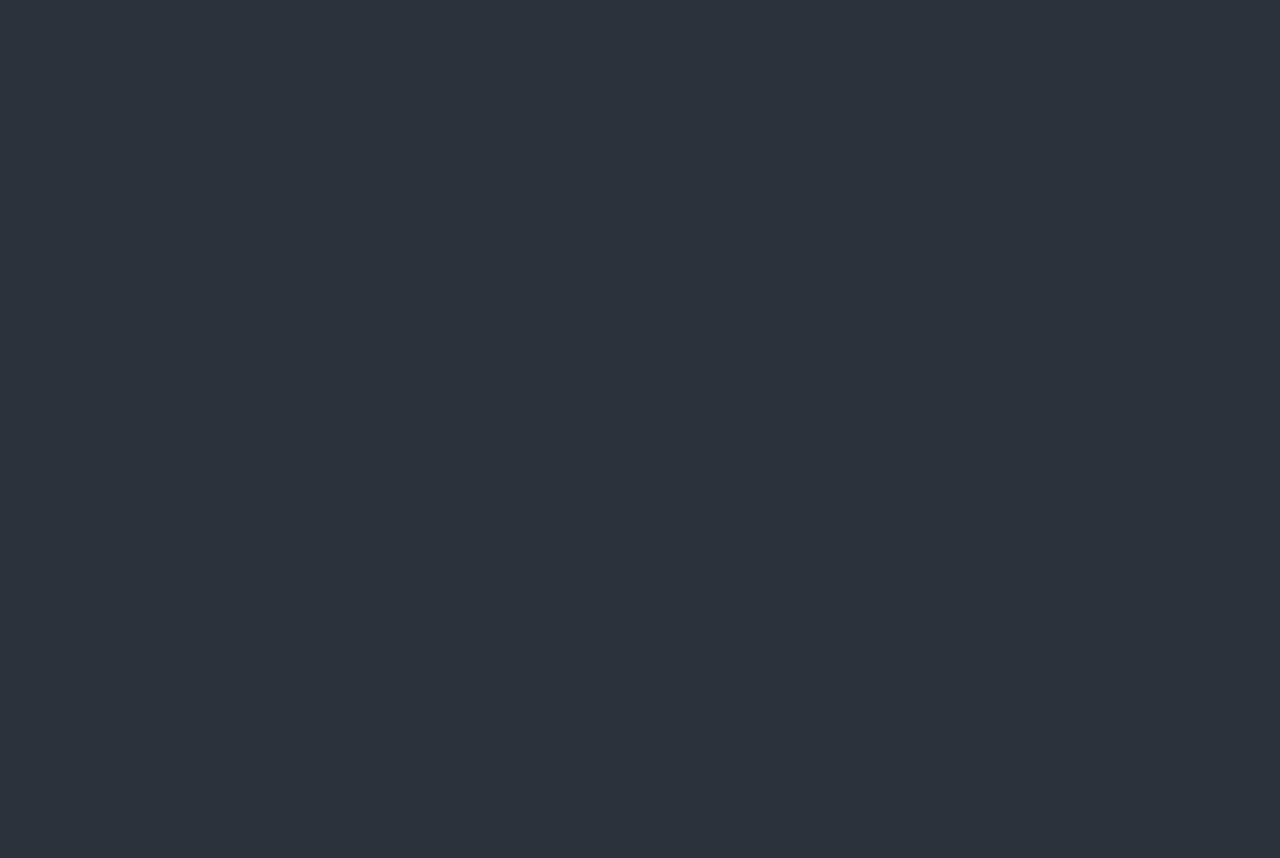
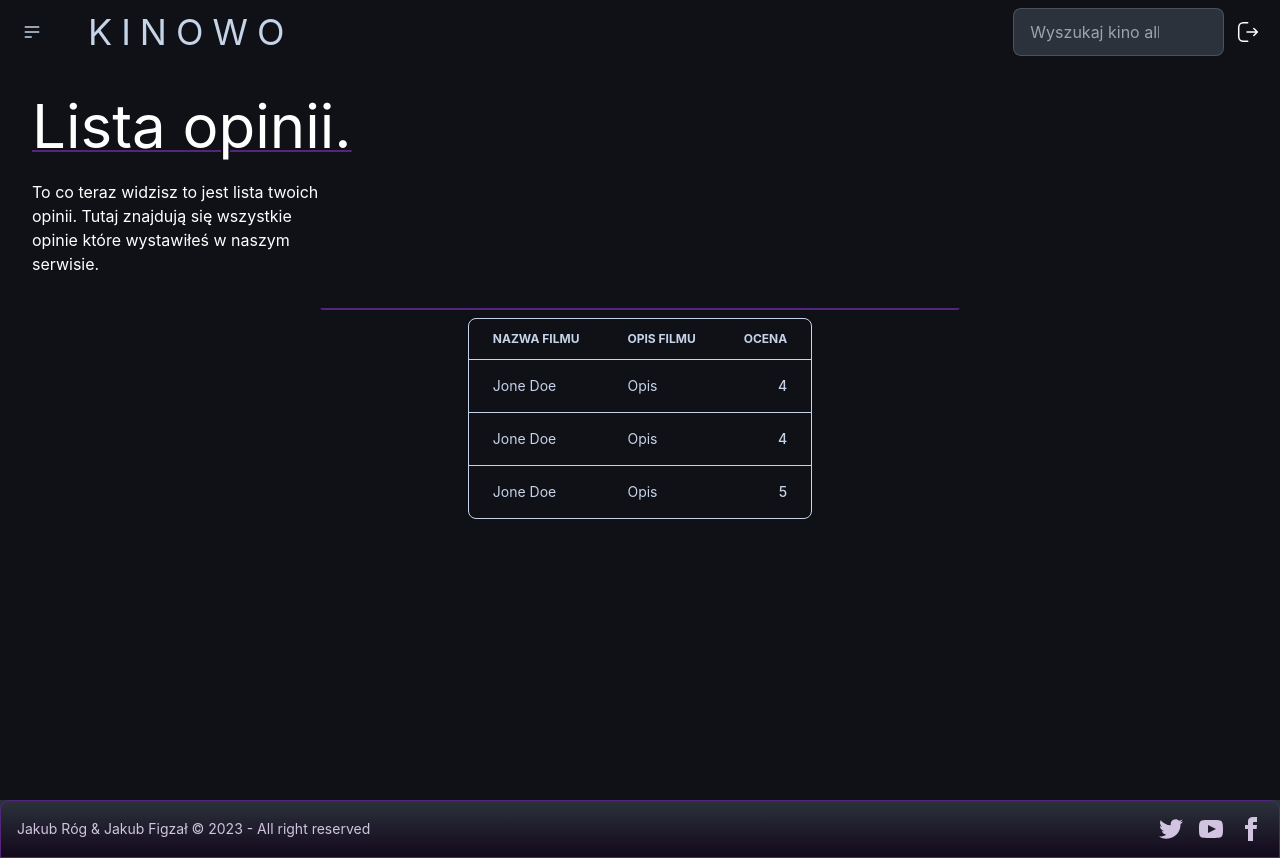
Before and after one commit to ZrodoZrodo/Kinowo, a React (Create React App) app in the folder kinowo-frontend/: page /listopinion in a window 1280 px wide. Before the commit this address had no page. Before the commit the page ends 800 px from the top, so only its background shows below. Built offline with nearby package versions, Linux system fonts and the light colour scheme.

Commit message:
Working on OpinionList

```diff
--- a/kinowo-frontend/src/App.js
+++ b/kinowo-frontend/src/App.js
@@ -13,6 +13,7 @@ import History from "./Components/Pages/History/History";
 import {PhotoUpload} from "./Components/photoUpload/photoUpload";
 import AddMovie from "./Components/Pages/AddMovie";
 import AddOpinion from "./Components/Pages/AddOpinion";
+import OpinionList from "./Components/Pages/OpinionList";
 function App() {
   const { user } = useContext(UserContext);
   return (
@@ -20,6 +21,7 @@ function App() {
       <Routes>
         <Route path="" exact element={<PhotoUpload />} />
         <Route path="addopinion" element={<AddOpinion />} />
+        <Route path="listopinion" element={<OpinionList />} />
         <Route path="addmovie" element={<AddMovie />} />
         <Route path="register" element={<Register />} />
         <Route path="login" element={<Login />} />
--- a/kinowo-frontend/src/Components/Pages/AddOpinion.js
+++ b/kinowo-frontend/src/Components/Pages/AddOpinion.js
@@ -64,6 +64,7 @@ const AddOpinion = () => {
           </form>
         </div>
       </div>
+      <Footer></Footer>
     </div>
   );
 };
--- /dev/null
+++ b/kinowo-frontend/src/Components/Pages/OpinionList.js
@@ -0,0 +1,119 @@
+import Footer from "../UI/Footer";
+import NavbarDashboard from "../UI/NavbarDashboard";
+
+const filmy = {
+  nazwa: "fasdadas",
+  opis: "Lorem Ipsum jest tekstem stosowanym jako przykładowy wypełniacz w przemyśle poligraficznym. Został po raz pierwszy użyty w XV w. przez nieznanego drukarza do wypełnienia tekstem próbnej książki. Pięć wieków później zaczął być używany przemyśle elektronicznym, pozostając praktycznie niezmienionym. Spopularyzował się w latach 60. XX w. wraz z publikacją arkuszy Letrasetu, zawierających fragmenty Lorem Ipsum, a ostatnio z zawierającym różne wersje Lorem Ipsum oprogramowaniem przeznaczonym do realizacji druków na komputerach osobistych, jak Aldus PageMaker",
+  ocena: "4",
+};
+
+const OpinionList = () => {
+  return (
+    <div className="bg-dark-purple h-screen w-full">
+      <div className="bg-dark-purple h-full w-full">
+        <NavbarDashboard></NavbarDashboard>
+        <div className="flex flex-wrap m-8">
+          <div className="">
+            <p className="text-white sm:text-6xl text-2xl underline underline-offset-2 decoration-purple decoration-2">
+              {" "}
+              Lista opinii.{" "}
+            </p>
+
+            <p className="text-white sm:text-center md:text-left  sm:w-1/3 w-full mt-6">
+              To co teraz widzisz to jest lista twoich opinii. Tutaj znajdują
+              się wszystkie opinie które wystawiłeś w naszym serwisie.
+            </p>
+          </div>
+        </div>
+        <div className=" grid justify-items-center  w-full  ">
+          <div className="border-2 border-l-transparent border-r-transparent border-t-purple border-b-transparent rounded-null w-1/2"></div>
+          <div className="flex flex-col">
+            <div className="overflow-x-auto">
+              <div className="p-1.5 w-full inline-block align-middle">
+                <div className="overflow-hidden border rounded-lg">
+                  <table className="min-w-full divide-y divide-gray-200">
+                    <thead className="bg-gray-50">
+                      <tr>
+                        <th
+                          scope="col"
+                          className="px-6 py-3 text-xs font-bold text-left text-gray-500 uppercase "
+                        >
+                          Nazwa filmu
+                        </th>
+                        <th
+                          scope="col"
+                          className="px-6 py-3 text-xs font-bold text-left text-gray-500 uppercase "
+                        >
+                          Opis filmu
+                        </th>
+                        <th
+                          scope="col"
+                          className="px-6 py-3 text-xs font-bold text-right text-gray-500 uppercase "
+                        >
+                          Ocena
+                        </th>
+                      </tr>
+                    </thead>
+                    <tbody className="divide-y divide-gray-200">
+                      <tr>
+                        <td className="px-6 py-4 text-sm text-gray-800 whitespace-nowrap">
+                          Jone Doe
+                        </td>
+                        <td className="px-6 py-4 text-sm text-gray-800 whitespace-nowrap">
+                          Opis
+                        </td>
+                        <td className="px-6 py-4 text-sm font-medium text-right whitespace-nowrap">
+                          <a
+                            className="text-green-500 hover:text-green-700"
+                            href="#"
+                          >
+                            {filmy.ocena}
+                          </a>
+                        </td>
+                      </tr>
+                      <tr>
+                        <td className="px-6 py-4 text-sm text-gray-800 whitespace-nowrap">
+                          Jone Doe
+                        </td>
+                        <td className="px-6 py-4 text-sm text-gray-800 whitespace-nowrap">
+                        Opis
+                        </td>
+                        <td className="px-6 py-4 text-sm font-medium text-right whitespace-nowrap">
+                          <a
+                            className="text-green-500 hover:text-green-700"
+                            href="#"
+                          >
+                          4
+                          </a>
+                        </td>
+                      </tr>
+                      <tr>
+                        <td className="px-6 py-4 text-sm text-gray-800 whitespace-nowrap">
+                          Jone Doe
+                        </td>
+                        <td className="px-6 py-4 text-sm text-gray-800 whitespace-nowrap">
+                        Opis
+                        </td>
+                        <td className="px-6 py-4 text-sm font-medium text-right whitespace-nowrap">
+                          <a
+                            className="text-green-500 hover:text-green-700"
+                            href="#"
+                          >
+                       5
+                          </a>
+                        </td>
+                      </tr>
+                    </tbody>
+                  </table>
+                </div>
+              </div>
+            </div>
+          </div>
+        </div>
+      </div>
+      <Footer></Footer>
+    </div>
+  );
+};
+
+export default OpinionList;
```
